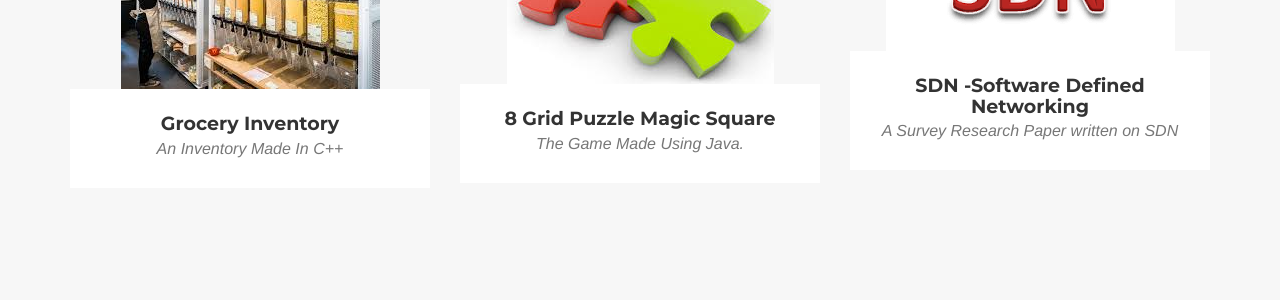
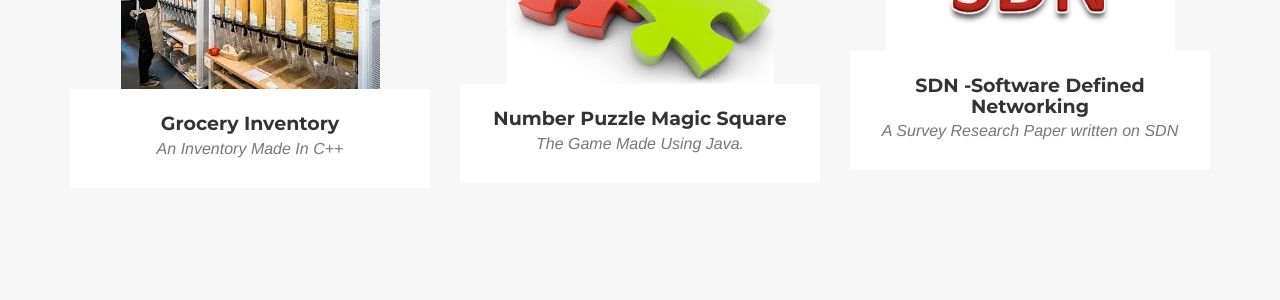
Before and after one commit to PriyaGupta1996/satnam18.github.io, a Jekyll site: the page built from index.html, in a window 1280 px wide and 900 px high, scrolled down 2358 px. Shown: the part 153-453 px from the top of the window. Built offline with Jekyll 4.4.1, drawn with Linux system fonts in a browser that asks for light colours; some web fonts are replaced.

Commit message:
Update portfolio_grid.html

```diff
--- a/_includes/portfolio_grid.html
+++ b/_includes/portfolio_grid.html
@@ -83,7 +83,7 @@
                         <img src="img/portfolio/8grid.jpg" class="img-responsive img-centered" alt="">
                     </a>
                     <div class="portfolio-caption">
-                        <h4>8 Grid Puzzle Magic Square</h4>
+                        <h4>Number Puzzle Magic Square</h4>
                         <p class="text-muted">The Game Made Using Java. </p>
                     </div>
                 </div>
```
